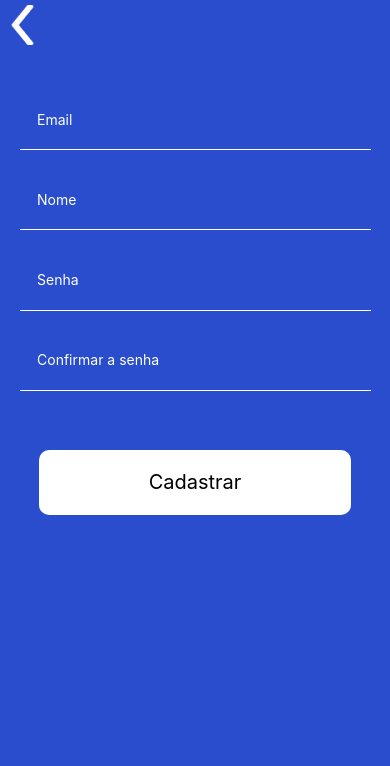
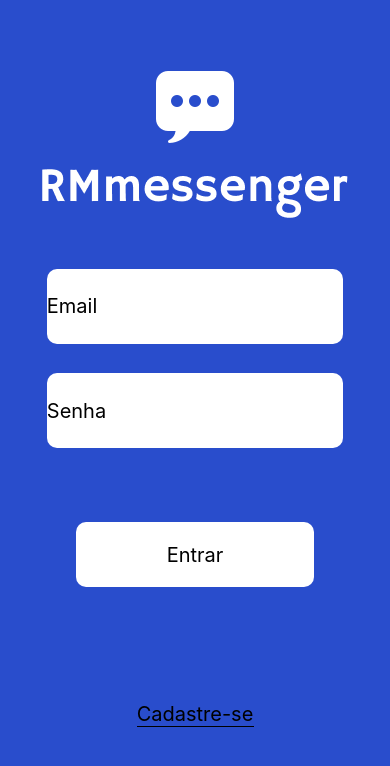
Before and after one commit to RhuanMr/RMenssenger, a React Native app: screen /SignIn in a window 390 px wide. Before the commit this address had no page. Shown: the top 766 px of the page. Built offline with nearby package versions, Linux system fonts and the light colour scheme.

Commit message:
Create auth hooks

```diff
--- a/src/pages/Auth/SignIn/Components/Form/index.js
+++ b/src/pages/Auth/SignIn/Components/Form/index.js
@@ -2,26 +2,36 @@ import React from 'react';
 import {Text, TextInput, TouchableOpacity, View} from 'react-native';
 import styles from './styles';
 import COLORS from '../../../../../styles/colors';
+import SignInHooks from '../../Hooks';
 
-const Form = () => (
+const Form = () => {
+  const {email, setEmail, password, setPassword, handleSignIn} = SignInHooks();
+  return (
     <View style={styles.container}>
       <View>
         <TextInput
           style={styles.textField}
           placeholderTextColor={COLORS.TEXT}
           placeholder="Email"
+          value={email}
+          onChangeText={element => setEmail(element)}
         />
         <TextInput
           style={styles.textField}
           placeholderTextColor={COLORS.TEXT}
           placeholder="Senha"
+          value={password}
+          onChangeText={element => setPassword(element)}
           secureTextEntry={true}
         />
       </View>
-    <TouchableOpacity style={styles.formButton}>
+      <TouchableOpacity
+        style={styles.formButton}
+        onPress={() => handleSignIn()}>
         <Text style={styles.buttonText}>Entrar</Text>
       </TouchableOpacity>
     </View>
   );
+};
 
 export default Form;
--- /dev/null
+++ b/src/pages/Auth/SignIn/Hooks/index.js
@@ -0,0 +1,21 @@
+import {useState} from 'react';
+import {Alert} from 'react-native';
+
+const SignInHooks = () => {
+  const [email, setEmail] = useState('');
+  const [password, setPassword] = useState('');
+
+  const handleSignIn = () => {
+    Alert.alert('test');
+  };
+
+  return {
+    email,
+    setEmail,
+    password,
+    setPassword,
+    handleSignIn,
+  };
+};
+
+export default SignInHooks;
--- a/src/pages/Auth/SignIn/index.js
+++ b/src/pages/Auth/SignIn/index.js
@@ -4,17 +4,23 @@ import PageComponent from '../../../components/Global/Pages';
 import Logo from '../../../components/Global/Logo';
 import styles from './styles';
 import Form from './Components/Form';
+import {useNavigation} from '@react-navigation/native';
 
-const SignIn = () => (
+const SignIn = () => {
+  const navigation = useNavigation();
+  return (
     <PageComponent>
       <View style={styles.container}>
         <Logo />
         <Form />
       </View>
-    <TouchableOpacity style={styles.signUpButton}>
+      <TouchableOpacity
+        style={styles.signUpButton}
+        onPress={() => navigation.navigate('SignUp')}>
         <Text style={styles.linkText}>Cadastre-se</Text>
       </TouchableOpacity>
     </PageComponent>
   );
+};
 
 export default SignIn;
--- a/src/pages/Auth/SignUp/Components/Form/index.js
+++ b/src/pages/Auth/SignUp/Components/Form/index.js
@@ -1,20 +1,54 @@
 import React from 'react';
-import {TouchableOpacity, Text, TextInput, View} from 'react-native';
+import {TouchableOpacity, Text, View} from 'react-native';
 import TextField from './Components/TextField';
 import styles from './styles';
+import SignUpHooks from '../../Hooks';
 
-const Form = () => (
+const Form = () => {
+  const {
+    email,
+    setEmail,
+    password,
+    setPassword,
+    name,
+    setName,
+    handleSignUp,
+    confirmedPassword,
+    setConfirmedPassword,
+  } = SignUpHooks();
+  return (
     <View style={styles.container}>
       <View style={styles.textInputContainer}>
-      <TextField placeholder="Email" />
-      <TextField placeholder="Nome" />
-      <TextField placeholder="Senha" />
-      <TextField placeholder="Confirmar a senha" />
+        <TextField
+          placeholder="Nome"
+          value={name}
+          onChangeText={element => setName(element)}
+        />
+        <TextField
+          placeholder="Email"
+          value={email}
+          onChangeText={element => setEmail(element)}
+        />
+        <TextField
+          placeholder="Senha"
+          value={password}
+          onChangeText={element => setPassword(element)}
+          secureTextEntry={true}
+        />
+        <TextField
+          placeholder="Confirmar a senha"
+          value={confirmedPassword}
+          onChangeText={element => setConfirmedPassword(element)}
+          secureTextEntry={true}
+        />
       </View>
-    <TouchableOpacity style={styles.formButton}>
+      <TouchableOpacity
+        style={styles.formButton}
+        onPress={() => handleSignUp()}>
         <Text style={styles.buttonText}>Cadastrar</Text>
       </TouchableOpacity>
     </View>
   );
+};
 
 export default Form;
--- /dev/null
+++ b/src/pages/Auth/SignUp/Hooks/index.js
@@ -0,0 +1,41 @@
+import {useState} from 'react';
+import {Alert} from 'react-native';
+
+const SignUpHooks = () => {
+  const [email, setEmail] = useState('');
+  const [password, setPassword] = useState('');
+  const [confirmedPassword, setConfirmedPassword] = useState('');
+  const [name, setName] = useState('');
+
+  const handleConfirmPassword = () => {
+    if (password === confirmedPassword) {
+      setPassword(password);
+      return true;
+    } else {
+      setPassword('');
+      setConfirmedPassword('');
+      Alert.alert('As senhas não combinam!');
+      return false;
+    }
+  };
+
+  const handleSignUp = () => {
+    handleConfirmPassword()
+      ? Alert.alert('deu bom!')
+      : Alert.alert('deu ruim!');
+  };
+
+  return {
+    email,
+    setEmail,
+    password,
+    setPassword,
+    name,
+    setName,
+    handleSignUp,
+    confirmedPassword,
+    setConfirmedPassword,
+  };
+};
+
+export default SignUpHooks;
--- a/src/pages/Auth/SignUp/index.js
+++ b/src/pages/Auth/SignUp/index.js
@@ -2,18 +2,22 @@ import React from 'react';
 import {Image, Text, TouchableOpacity, View} from 'react-native';
 import PageComponent from '../../../components/Global/Pages';
 import Form from './Components/Form';
+import {useNavigation} from '@react-navigation/native';
 
 const image = require('../../../assets//Chevron_Left.png');
 
-const SignUp = () => (
+const SignUp = () => {
+  const navigation = useNavigation();
+  return (
     <PageComponent>
       <View>
-      <TouchableOpacity>
+        <TouchableOpacity onPress={() => navigation.goBack()}>
           <Image source={image} />
         </TouchableOpacity>
       </View>
       <Form />
     </PageComponent>
   );
+};
 
 export default SignUp;
--- a/src/routes/auth.routes.js
+++ b/src/routes/auth.routes.js
@@ -7,11 +7,11 @@ const AuthStack = createStackNavigator();
 
 const AuthRoutes = () => (
   <AuthStack.Navigator>
-    {/* <AuthStack.Screen
+    <AuthStack.Screen
       name="SignIn"
       component={SignIn}
       options={{headerShown: false}}
-    /> */}
+    />
     <AuthStack.Screen
       name="SignUp"
       component={SignUp}
```
Lines whose indentation alone changed are shown as unchanged.
